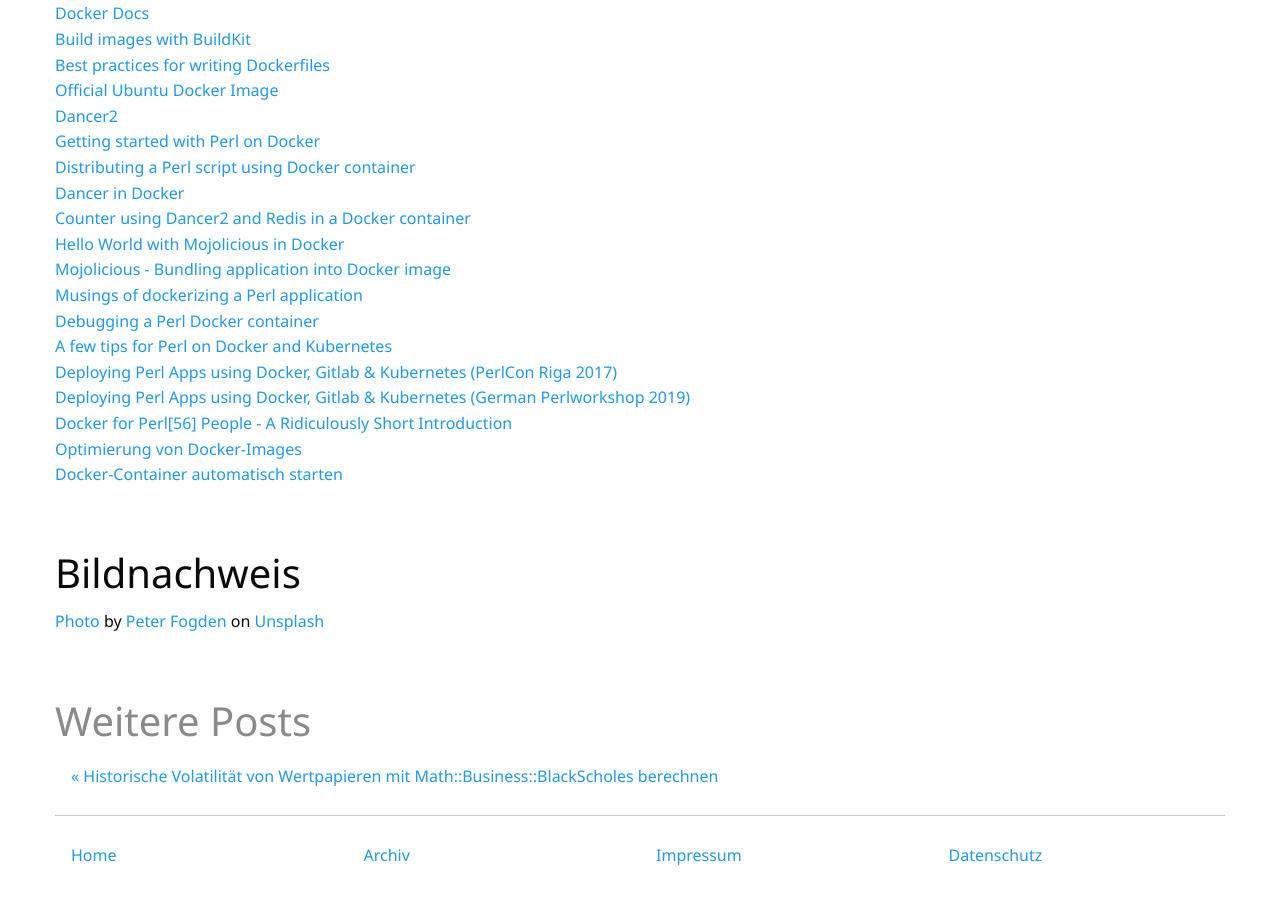
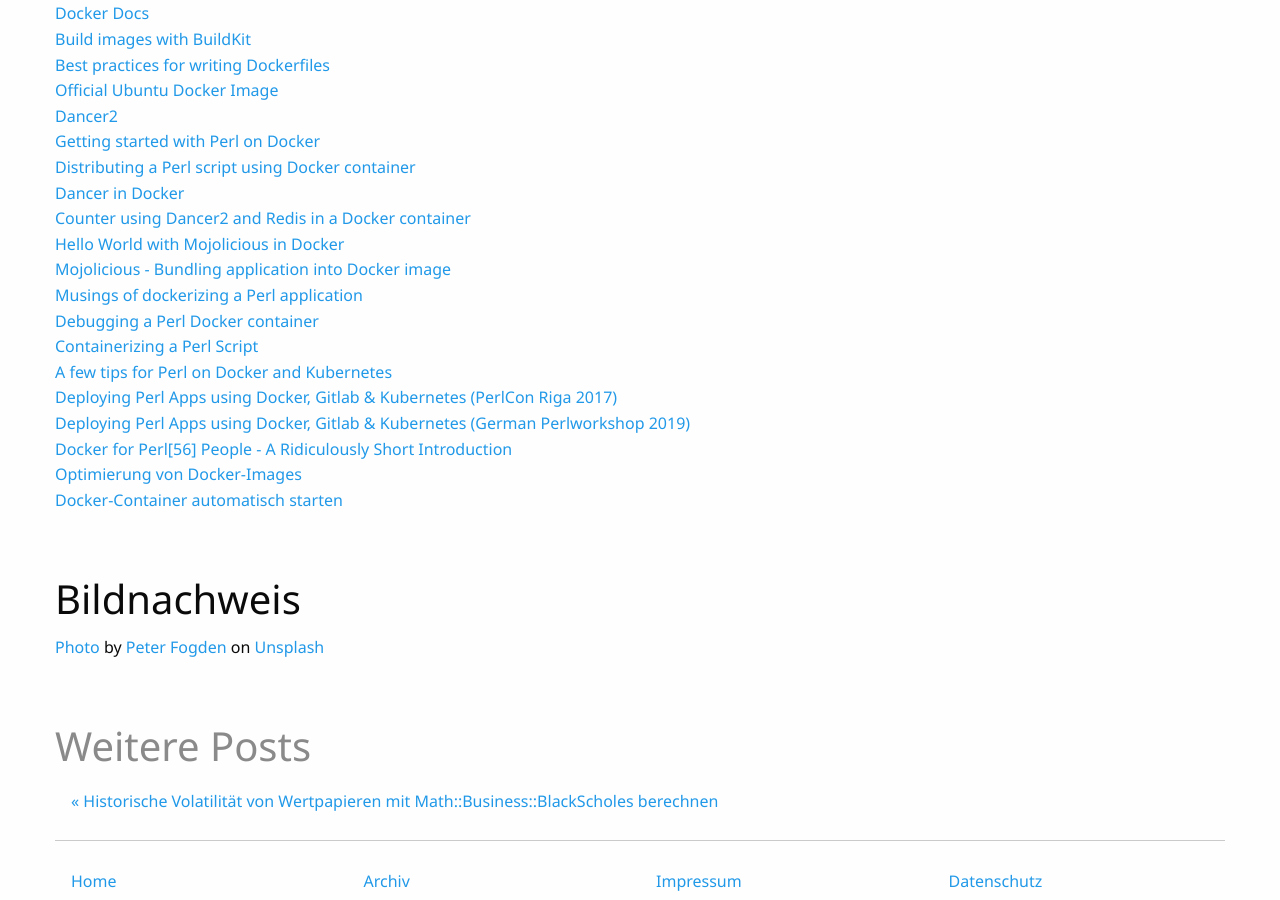
Before and after one commit to perl-howto/perl-howto.github.io, a Jekyll site: the page built from _posts/2021-08-31-perl-on-docker-dancer2-hello-world-example.html, in a window 1280 px wide and 900 px high, scrolled down 8524 px. Built offline with Jekyll 4.4.1, drawn with Linux system fonts in a browser that asks for light colours; before the commit the page ends 9398 px from its top, so only the background shows below that.

Commit message:
Added link  'Containerizing a Perl Script'

```diff
--- a/_posts/2021-08-31-perl-on-docker-dancer2-hello-world-example.html
+++ b/_posts/2021-08-31-perl-on-docker-dancer2-hello-world-example.html
@@ -399,6 +399,7 @@ That's it.
 <li><a href="https://github.com/mojolicious/mojo/wiki/Bundling-application-into-Docker-image">Mojolicious - Bundling application into Docker image</a></li>
 <li><a href="https://patrick-picard.medium.com/musings-of-dockerizing-a-perl-application-b72ca2478e0f">Musings of dockerizing a Perl application</a></li>
 <li><a href="http://johnbokma.com/blog/2021/06/09/debugging-a-docker-container.html">Debugging a Perl Docker container</a></li>
+<li><a href="https://www.ecliptik.com/Containerizing-a-Perl-Script/">Containerizing a Perl Script</a></li>
 <li><a href="https://dev.to/zakame/a-few-tips-for-perl-on-docker-and-kubernetes-29bg">A few tips for Perl on Docker and Kubernetes </a></li>
 <li><a href="https://perlcon.eu/talk/27">Deploying Perl Apps using Docker, Gitlab & Kubernetes (PerlCon Riga 2017)</a></li>
 <li><a href="https://www.youtube.com/watch?v=nGAdzeC4Ct0">Deploying Perl Apps using Docker, Gitlab & Kubernetes (German Perlworkshop 2019)</a></li>
```
